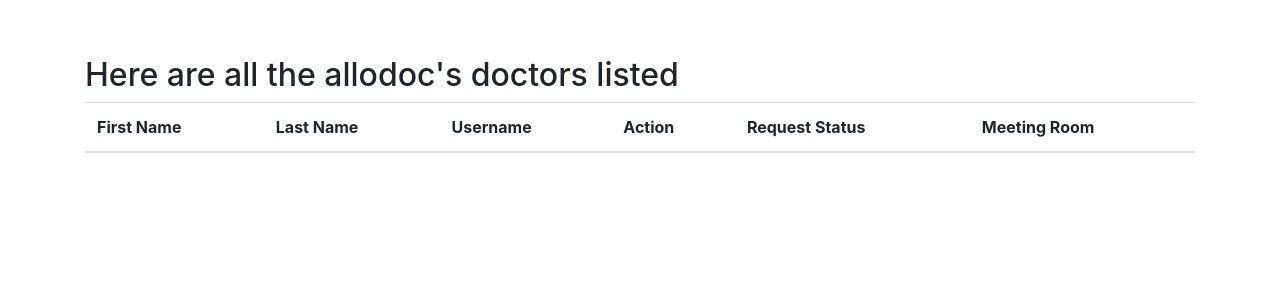
After one commit to guillaume-miara/allodoc, a Django app: page /users/doctors/ in a window 1280 px wide. The commit adds this page. Shown: the top 300 px of the page. Run offline with Django 3.2, Linux system fonts and the light colour scheme; the visitor is signed in with stand-in values (Sample User, id 1); data comes from the database, SQL or seed files in the repository; lists and menus that the app fills with data are empty; parts of the project's set-up code (start-up, migrations or seed data) failed here and were passed over; some libraries are stand-ins or nearby versions.

Commit message:
Initial commit

```diff
--- a/allodoc/static/js/project.js
+++ b/allodoc/static/js/project.js
@@ -19,3 +19,7 @@ Issues with the above approach:
 4. Undocumented: No mention in the documentation, or it's too hard for me to find
 */
 $('.form-group').removeClass('row');
+
+printToConsole = function(text){
+    console.log(text);
+};
--- a/allodoc/templates/base.html
+++ b/allodoc/templates/base.html
@@ -43,9 +43,16 @@
               <li class="nav-item">
                 <a class="nav-link" href="{% url 'home' %}">Home</a>
               </li>
+              {% if request.user.is_doctor %}
               <li class="nav-item">
-                <a class="nav-link" href="{% url 'about' %}">About</a>
+                <a class="nav-link" href="{% url 'consultations' %}">My Consultations</a>
               </li>
+              {% endif %}
+              {% if request.user.is_patient %}
+              <li class="nav-item">
+                <a class="nav-link" href="{% url 'doctors' %}">Call A Doctor</a>
+              </li>
+              {% endif %}
             </ul>
 
             <ul class="nav navbar-nav pull-xs-right">
--- /dev/null
+++ b/allodoc/templates/pages/doctors.html
@@ -0,0 +1,35 @@
+{% extends "base.html" %}
+
+{% block content %}
+
+    <h2>Here are all the allodoc's doctors listed</h2>
+
+    <div class="list-group">
+
+          <table class="table">
+              <thead>
+                <tr>
+                  <th>First Name</th>
+                  <th>Last Name</th>
+                  <th>Username</th>
+                  <th>Action</th>
+                  <th>Request Status</th>
+                  <th>Meeting Room</th>
+                </tr>
+              </thead>
+              <tbody>
+                {% for user in user_list %}
+                <tr>
+                  <td>{{ user.first_name  }}</td>
+                  <td>{{ user.last_name}}</td>
+                  <td>{{ user.username}}</td>
+                  <td><button class="btn btn-primary" onclick="printToConsole('{{ user.username }}')">Request A Call</button></td>
+                  <td>Pending</td>
+                  <td>NA</td>
+                </tr>
+                {% endfor %}
+              </tbody>
+            </table>
+
+    </div>
+{% endblock content %}
--- a/allodoc/users/admin.py
+++ b/allodoc/users/admin.py
@@ -36,7 +36,7 @@ class MyUserAdmin(AuthUserAdmin):
     form = MyUserChangeForm
     add_form = MyUserCreationForm
     fieldsets = (
-            ('User Profile', {'fields': ('name',)}),
+            ('User Profile', {'fields': ('name','role')}),
     ) + AuthUserAdmin.fieldsets
-    list_display = ('username', 'name', 'is_superuser')
+    list_display = ('username', 'name','role', 'is_superuser')
     search_fields = ['name']
--- a/allodoc/users/models.py
+++ b/allodoc/users/models.py
@@ -11,12 +11,26 @@ from django.utils.translation import ugettext_lazy as _
 @python_2_unicode_compatible
 class User(AbstractUser):
 
-    # First Name and Last Name do not cover name patterns
-    # around the globe.
     name = models.CharField(_('Name of User'), blank=True, max_length=255)
+
+    #This extends AbstractUser so it already has first name and last name
+
+    #To simplify, our users will only be doctors or patients
+    #TODO: use an enum instead of hard coding
+    ROLE_CHOICES = (
+        ('doctor', 'Doctor'),
+        ('patient', 'Patient')
+    )
+    role = models.CharField(max_length=20, choices=ROLE_CHOICES, default='patient')
 
     def __str__(self):
         return self.username
 
     def get_absolute_url(self):
         return reverse('users:detail', kwargs={'username': self.username})
+
+    def is_doctor(self):
+        return self.role == 'doctor'
+
+    def is_patient(self):
+        return self.role == 'patient'
--- a/allodoc/users/urls.py
+++ b/allodoc/users/urls.py
@@ -10,6 +10,13 @@ urlpatterns = [
     url(
         regex=r'^$',
         view=views.UserListView.as_view(),
+        name='list'
+    ),
+
+    # URL pattern for the DoctorListView
+    url(
+        regex=r'^doctors/$',
+        view=views.DoctorListView.as_view(),
         name='list'
     ),
 
--- a/allodoc/users/views.py
+++ b/allodoc/users/views.py
@@ -26,7 +26,7 @@ class UserRedirectView(LoginRequiredMixin, RedirectView):
 
 class UserUpdateView(LoginRequiredMixin, UpdateView):
 
-    fields = ['name', ]
+    fields = ['name','role' ]
 
     # we already imported User in the view code above, remember?
     model = User
@@ -46,3 +46,30 @@ class UserListView(LoginRequiredMixin, ListView):
     # These next two lines tell the view to index lookups by username
     slug_field = 'username'
     slug_url_kwarg = 'username'
+
+    def get_queryset(self):
+        qs = super(UserListView, self).get_queryset()
+        return qs.filter(role='patient')
+
+
+class DoctorListView(LoginRequiredMixin, ListView):
+    model = User
+    # These next two lines tell the view to index lookups by username
+    slug_field = 'username'
+    slug_url_kwarg = 'username'
+
+    template_name = 'pages/doctors.html'
+    queryset = User.objects.filter(role='doctor')
+
+
+class PatientListView(LoginRequiredMixin, ListView):
+    model = User
+    # These next two lines tell the view to index lookups by username
+    slug_field = 'username'
+    slug_url_kwarg = 'username'
+
+    template_name = 'pages/doctors.html'
+
+    def get_queryset(self):
+        qs = super(UserListView, self).get_queryset()
+        return qs.filter(role='patient')
--- a/config/urls.py
+++ b/config/urls.py
@@ -11,6 +11,8 @@ from django.views import defaults as default_views
 urlpatterns = [
     url(r'^$', TemplateView.as_view(template_name='pages/home.html'), name='home'),
     url(r'^about/$', TemplateView.as_view(template_name='pages/about.html'), name='about'),
+    url(r'^doctors/$', TemplateView.as_view(template_name='pages/doctors.html'), name='doctors'),
+    url(r'^consultations/$', TemplateView.as_view(template_name='pages/consultations.html'), name='consultations'),
 
     # Django Admin, use {% url 'admin:index' %}
     url(settings.ADMIN_URL, include(admin.site.urls)),
```
Also changed, not shown: allodoc/templates/pages/consultations.html (added, +8 -0 lines).
